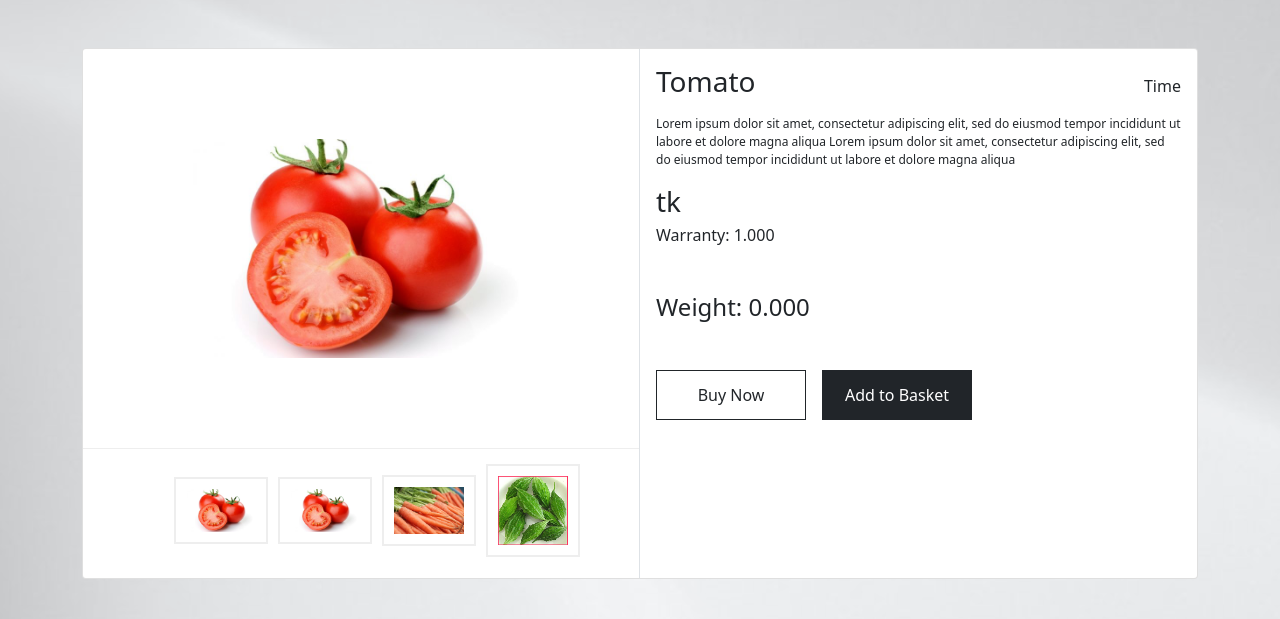
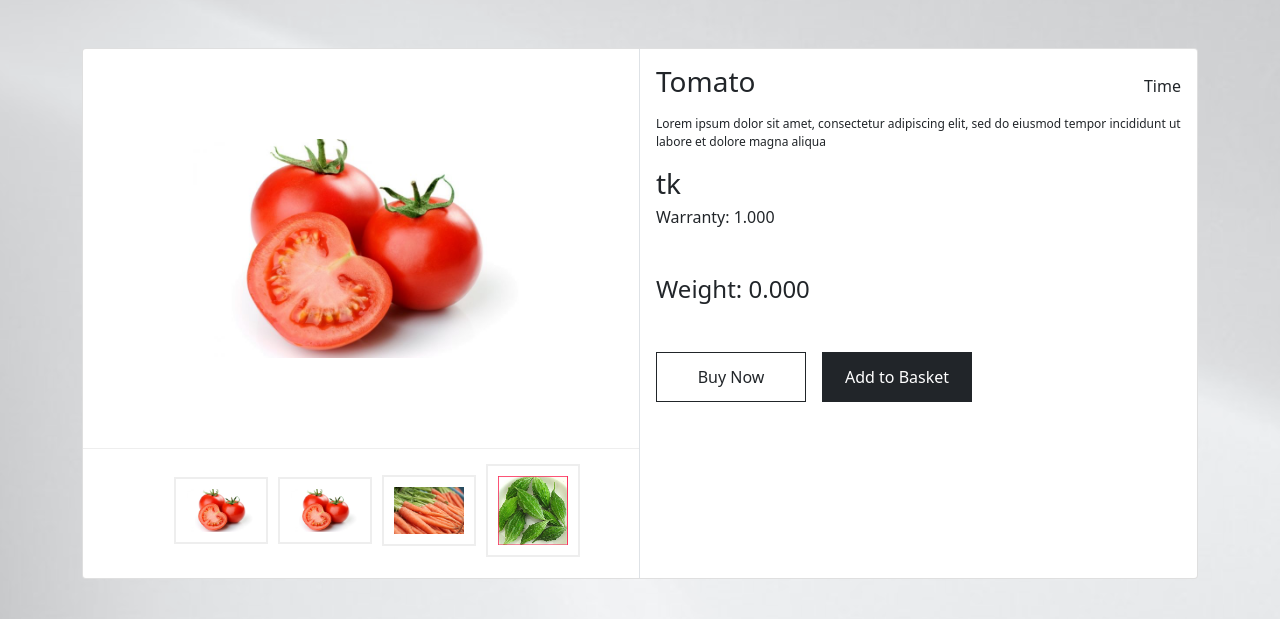
Before and after one commit to Binary-Soft/E_Commerce-Site, a Django app: page /1/ in a window 1280 px wide. Shown: the part 56-675 px from the top of the page. Run offline with Django 3.2, Linux system fonts and the light colour scheme; data comes from the database, SQL or seed files in the repository; some libraries are stand-ins or nearby versions.

Commit message:
update specificproduct. html file

```diff
--- a/Templates/Home/SpecificProduct.html
+++ b/Templates/Home/SpecificProduct.html
@@ -85,10 +85,7 @@
                             <h3> {{ productinfo.name|title }} </h3> <i class='bx bx-heart'></i><span>Time</span>
                         </div>
                         <div class="mt-2 pr-3 content">
-                            <p>
-                                {{ productinfo.description }}
-                                Lorem ipsum dolor sit amet, consectetur adipiscing elit, sed do eiusmod tempor incididunt
-                                ut labore et dolore magna aliqua</p>
+                            <p> {{ productinfo.description }} </p>
                         </div>
                         <h3>tk</h3>
                         <div class="ratings d-flex flex-row align-items-center">
```
